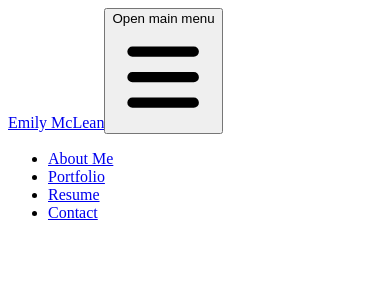
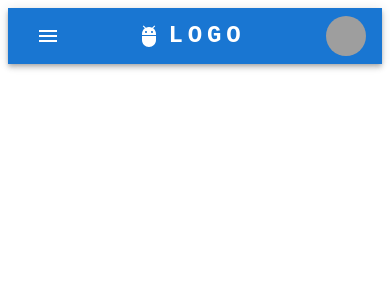
Before and after one commit to emilymclean94/mclean-portfolio, a Next.js app: page / in a window 390 px wide. Shown: the top 300 px of the page. Built offline with nearby package versions, Linux system fonts and the light colour scheme; grey boxes are pictures that could not be loaded.

Commit message:
added prebuilt navbar

```diff
--- a/package.json
+++ b/package.json
@@ -9,6 +9,10 @@
     "lint": "next lint"
   },
   "dependencies": {
+    "@emotion/react": "^11.11.1",
+    "@emotion/styled": "^11.11.0",
+    "@mui/icons-material": "^5.11.16",
+    "@mui/material": "^5.13.6",
     "autoprefixer": "10.4.14",
     "next": "13.4.7",
     "nodemon": "^2.0.22",
--- a/src/app/components/Navbar.jsx
+++ b/src/app/components/Navbar.jsx
@@ -1,35 +1,164 @@
-import Link from "next/link";
+'use client'
+import * as React from 'react';
+import AppBar from '@mui/material/AppBar';
+import Box from '@mui/material/Box';
+import Toolbar from '@mui/material/Toolbar';
+import IconButton from '@mui/material/IconButton';
+import Typography from '@mui/material/Typography';
+import Menu from '@mui/material/Menu';
+import MenuIcon from '@mui/icons-material/Menu';
+import Container from '@mui/material/Container';
+import Avatar from '@mui/material/Avatar';
+import Button from '@mui/material/Button';
+import Tooltip from '@mui/material/Tooltip';
+import MenuItem from '@mui/material/MenuItem';
+import AdbIcon from '@mui/icons-material/Adb';
+
+const pages = ['Products', 'Pricing', 'Blog'];
+const settings = ['Profile', 'Account', 'Dashboard', 'Logout'];
+
 
 function NavBar() {
+  const [anchorElNav, setAnchorElNav] = React.useState(null);
+  const [anchorElUser, setAnchorElUser] = React.useState(null);
+
+  const handleOpenNavMenu = (event) => {
+    setAnchorElNav(event.currentTarget);
+  };
+  const handleOpenUserMenu = (event) => {
+    setAnchorElUser(event.currentTarget);
+  };
+
+  const handleCloseNavMenu = () => {
+    setAnchorElNav(null);
+  };
+
+  const handleCloseUserMenu = () => {
+    setAnchorElUser(null);
+  };
 
     return (
-        <nav className="bg-white border-gray-200 dark:bg-gray-900">
-        <div className="max-w-screen-xl flex flex-wrap items-center justify-between mx-auto p-4">
-          <a href="https://flowbite.com/" className="flex items-center">
-              <span className="self-center text-2xl font-semibold whitespace-nowrap dark:text-white">Emily McLean</span>
-          </a>
-          <button data-collapse-toggle="navbar-default" type="button" className="inline-flex items-center p-2 ml-3 text-sm text-gray-500 rounded-lg md:hidden hover:bg-gray-100 focus:outline-none focus:ring-2 focus:ring-gray-200 dark:text-gray-400 dark:hover:bg-gray-700 dark:focus:ring-gray-600" aria-controls="navbar-default" aria-expanded="false">
-            <span className="sr-only">Open main menu</span>
-            <svg className="w-6 h-6" aria-hidden="true" fill="currentColor" viewBox="0 0 20 20" xmlns="http://www.w3.org/2000/svg"><path fillRule="evenodd" d="M3 5a1 1 0 011-1h12a1 1 0 110 2H4a1 1 0 01-1-1zM3 10a1 1 0 011-1h12a1 1 0 110 2H4a1 1 0 01-1-1zM3 15a1 1 0 011-1h12a1 1 0 110 2H4a1 1 0 01-1-1z" clipRule="evenodd"></path></svg>
-          </button>
-          <div className="hidden w-full md:block md:w-auto" id="navbar-default">
-            <ul className="font-medium flex flex-col p-4 md:p-0 mt-4 border border-gray-100 rounded-lg bg-gray-50 md:flex-row md:space-x-8 md:mt-0 md:border-0 md:bg-white dark:bg-gray-800 md:dark:bg-gray-900 dark:border-gray-700">
-              <li>
-                <Link href="/about_me/page.js" className="block py-2 pl-3 pr-4 text-gray-900 rounded hover:bg-gray-100 md:hover:bg-transparent md:border-0 md:hover:text-blue-700 md:p-0 dark:text-white md:dark:hover:text-blue-500 dark:hover:bg-gray-700 dark:hover:text-white md:dark:hover:bg-transparent">About Me</Link>
-              </li>
-              <li>
-                <Link href="/portfolio/page.js" className="block py-2 pl-3 pr-4 text-gray-900 rounded hover:bg-gray-100 md:hover:bg-transparent md:border-0 md:hover:text-blue-700 md:p-0 dark:text-white md:dark:hover:text-blue-500 dark:hover:bg-gray-700 dark:hover:text-white md:dark:hover:bg-transparent">Portfolio</Link>
-              </li>
-              <li>
-                <Link href="/resume/page.js" className="block py-2 pl-3 pr-4 text-gray-900 rounded hover:bg-gray-100 md:hover:bg-transparent md:border-0 md:hover:text-blue-700 md:p-0 dark:text-white md:dark:hover:text-blue-500 dark:hover:bg-gray-700 dark:hover:text-white md:dark:hover:bg-transparent">Resume</Link>
-              </li>
-              <li>
-                <Link href="/contact/page.js" className="block py-2 pl-3 pr-4 text-gray-900 rounded hover:bg-gray-100 md:hover:bg-transparent md:border-0 md:hover:text-blue-700 md:p-0 dark:text-white md:dark:hover:text-blue-500 dark:hover:bg-gray-700 dark:hover:text-white md:dark:hover:bg-transparent">Contact</Link>
-              </li>
-            </ul>
-          </div>
-        </div>
-      </nav>
+      <AppBar position="static">
+      <Container maxWidth="xl">
+        <Toolbar disableGutters>
+          <AdbIcon sx={{ display: { xs: 'none', md: 'flex' }, mr: 1 }} />
+          <Typography
+            variant="h6"
+            noWrap
+            component="a"
+            href="/"
+            sx={{
+              mr: 2,
+              display: { xs: 'none', md: 'flex' },
+              fontFamily: 'monospace',
+              fontWeight: 700,
+              letterSpacing: '.3rem',
+              color: 'inherit',
+              textDecoration: 'none',
+            }}
+          >
+            LOGO
+          </Typography>
+
+          <Box sx={{ flexGrow: 1, display: { xs: 'flex', md: 'none' } }}>
+            <IconButton
+              size="large"
+              aria-label="account of current user"
+              aria-controls="menu-appbar"
+              aria-haspopup="true"
+              onClick={handleOpenNavMenu}
+              color="inherit"
+            >
+              <MenuIcon />
+            </IconButton>
+            <Menu
+              id="menu-appbar"
+              anchorEl={anchorElNav}
+              anchorOrigin={{
+                vertical: 'bottom',
+                horizontal: 'left',
+              }}
+              keepMounted
+              transformOrigin={{
+                vertical: 'top',
+                horizontal: 'left',
+              }}
+              open={Boolean(anchorElNav)}
+              onClose={handleCloseNavMenu}
+              sx={{
+                display: { xs: 'block', md: 'none' },
+              }}
+            >
+              {pages.map((page) => (
+                <MenuItem key={page} onClick={handleCloseNavMenu}>
+                  <Typography textAlign="center">{page}</Typography>
+                </MenuItem>
+              ))}
+            </Menu>
+          </Box>
+          <AdbIcon sx={{ display: { xs: 'flex', md: 'none' }, mr: 1 }} />
+          <Typography
+            variant="h5"
+            noWrap
+            component="a"
+            href=""
+            sx={{
+              mr: 2,
+              display: { xs: 'flex', md: 'none' },
+              flexGrow: 1,
+              fontFamily: 'monospace',
+              fontWeight: 700,
+              letterSpacing: '.3rem',
+              color: 'inherit',
+              textDecoration: 'none',
+            }}
+          >
+            LOGO
+          </Typography>
+          <Box sx={{ flexGrow: 1, display: { xs: 'none', md: 'flex' } }}>
+            {pages.map((page) => (
+              <Button
+                key={page}
+                onClick={handleCloseNavMenu}
+                sx={{ my: 2, color: 'white', display: 'block' }}
+              >
+                {page}
+              </Button>
+            ))}
+          </Box>
+
+          <Box sx={{ flexGrow: 0 }}>
+            <Tooltip title="Open settings">
+              <IconButton onClick={handleOpenUserMenu} sx={{ p: 0 }}>
+                <Avatar alt="Remy Sharp" src="/static/images/avatar/2.jpg" />
+              </IconButton>
+            </Tooltip>
+            <Menu
+              sx={{ mt: '45px' }}
+              id="menu-appbar"
+              anchorEl={anchorElUser}
+              anchorOrigin={{
+                vertical: 'top',
+                horizontal: 'right',
+              }}
+              keepMounted
+              transformOrigin={{
+                vertical: 'top',
+                horizontal: 'right',
+              }}
+              open={Boolean(anchorElUser)}
+              onClose={handleCloseUserMenu}
+            >
+              {settings.map((setting) => (
+                <MenuItem key={setting} onClick={handleCloseUserMenu}>
+                  <Typography textAlign="center">{setting}</Typography>
+                </MenuItem>
+              ))}
+            </Menu>
+          </Box>
+        </Toolbar>
+      </Container>
+    </AppBar>
     )
   }
 
```
Also changed, not shown: 1 other file (tests, documents, lock files or other folders).
